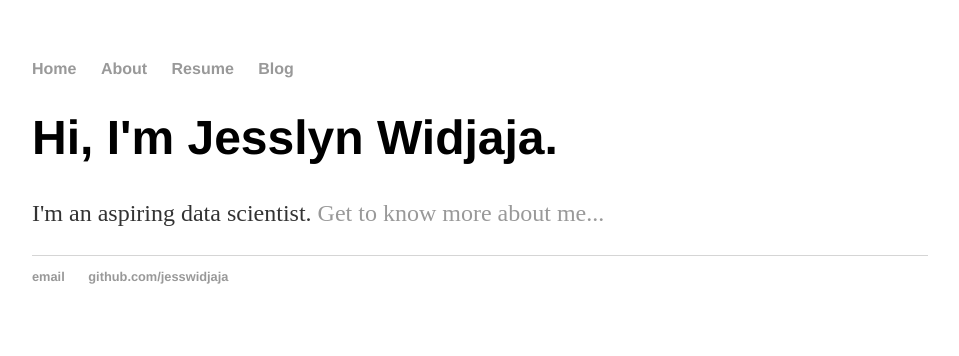
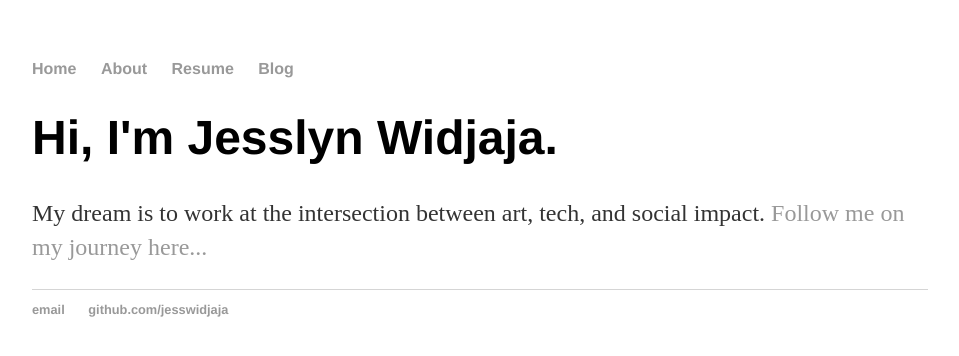
Before and after one commit to jesswidjaja/jesswidjaja.github.io, a Jekyll site: the page built from index.html, in a window 1280 px wide. Shown: the top 356 px of the page, without its empty margins (160-1119 px from the left). Built offline with Jekyll 4.4.1, drawn with Linux system fonts in a browser that asks for light colours.

Commit message:
Update index.html

```diff
--- a/index.html
+++ b/index.html
@@ -4,5 +4,5 @@ title: Jesslyn Widjaja
 ---
 <div class="blurb">
 	<h1>Hi, I'm Jesslyn Widjaja.</h1>
-	<p>I'm an aspiring data scientist. <a href="/about">Get to know more about me...</a></p>
+	<p>My dream is to work at the intersection between art, tech, and social impact. <a href="/about">Follow me on my journey here...</a></p>
 </div><!-- /.blurb -->
```
